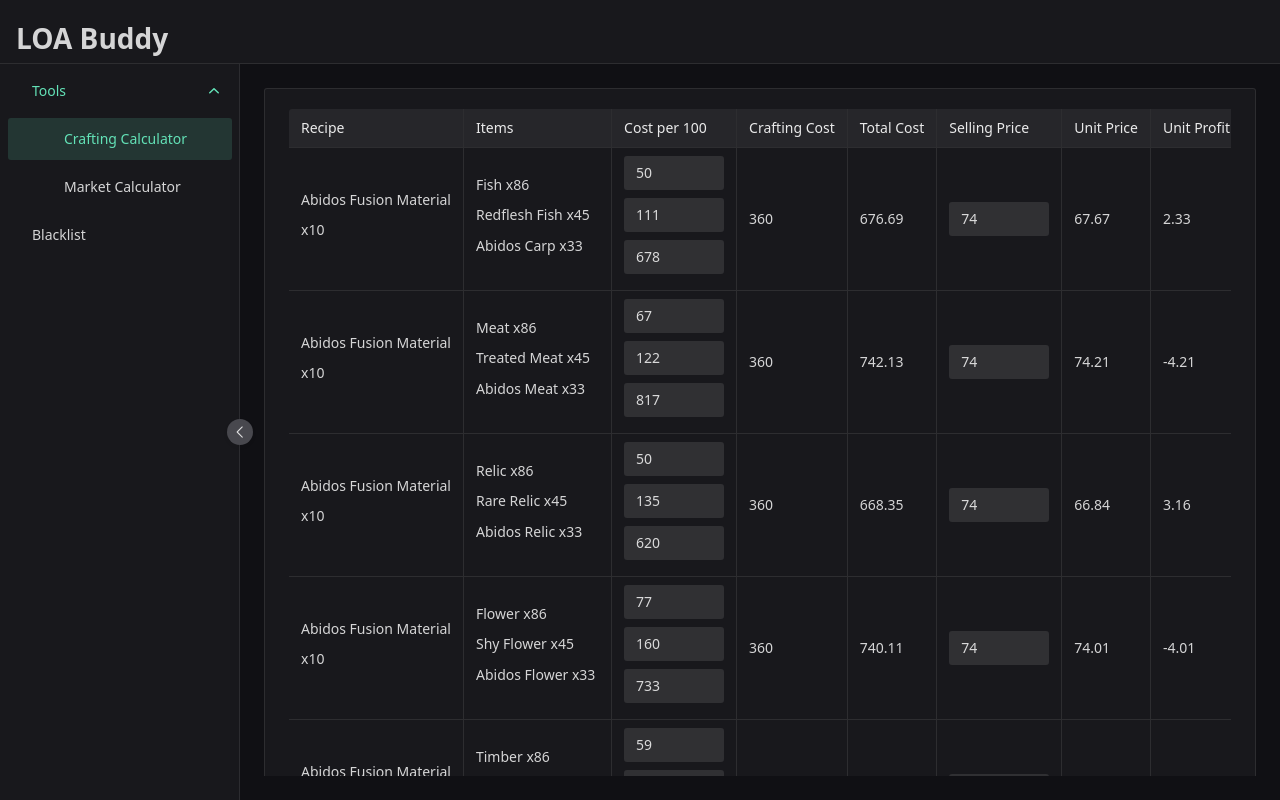
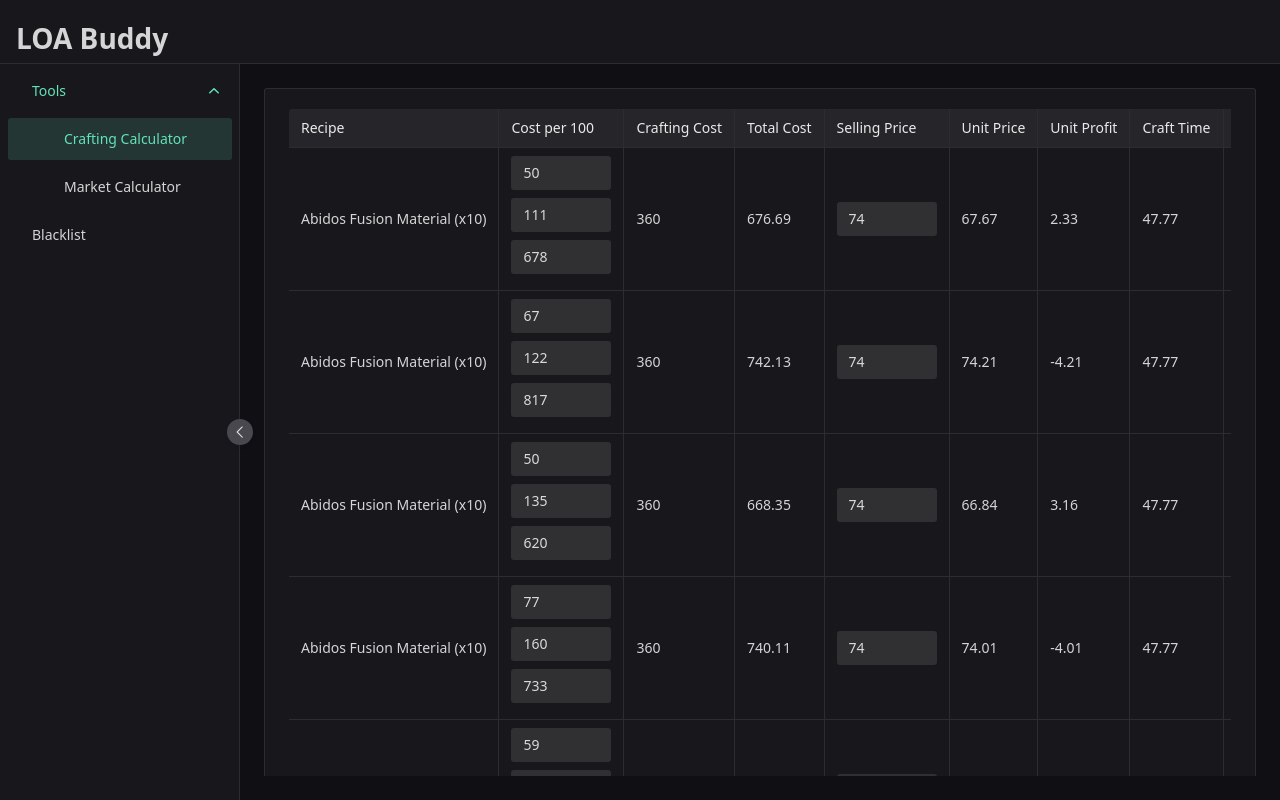
Before and after one commit to yiruinn/loa-buddy, a Vue app in the folder web/: page / in a window 1280 px wide. Built offline with nearby package versions, Linux system fonts and the light colour scheme; a small style sheet from the web is missing.

Commit message:
hoverable recipe

```diff
--- a/web/src/components/CraftingCalculator.vue
+++ b/web/src/components/CraftingCalculator.vue
@@ -5,7 +5,6 @@
         <thead>
           <tr>
             <th>Recipe</th>
-            <th>Items</th>
             <th>Cost per 100</th>
             <th>Crafting Cost</th>
             <th>Total Cost</th>
@@ -19,17 +18,18 @@
         <tbody>
           <tr v-for="(recipe, index) in recipes" :key="index">
             <td>
-              <ul>
-                <li>{{ recipe.name }}</li>
-                <li>x{{ recipe.quantity }}</li>
-              </ul>
-            </td>
-            <td>
-              <ul>
-                <li v-for="(item, itemIndex) in recipe.items" :key="itemIndex">
-                  {{ item.name }} x{{ item.quantity }}
-                </li>
-              </ul>
+              <n-popover trigger="hover">
+                <template #trigger>
+                  <n-button text> <!-- Use a text button for a less intrusive look -->
+                    {{ recipe.name }} (x{{ recipe.quantity }})
+                  </n-button>
+                </template>
+                <ul>
+                  <li v-for="(item, itemIndex) in recipe.items" :key="itemIndex">
+                    {{ item.name }} x{{ item.quantity }}
+                  </li>
+                </ul>
+              </n-popover>
             </td>
             <td>
               <ul>
@@ -65,7 +65,7 @@
 </template>
 
 <script setup>
-import { NCard, NH2, NTable, NInputNumber } from 'naive-ui';
+import { NCard, NTable, NInputNumber, NPopover, NButton } from 'naive-ui';
 
 // Define props
 const props = defineProps({
```
Also changed, not shown: 1 other file (tests, documents, lock files or other folders).
